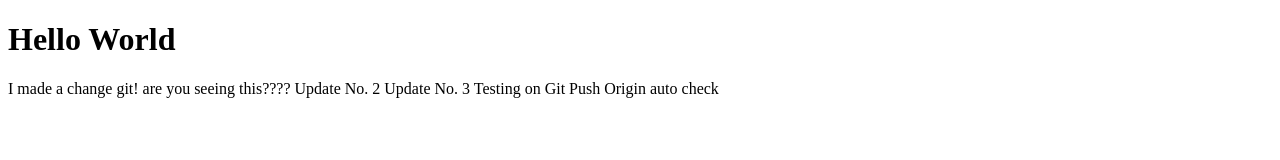
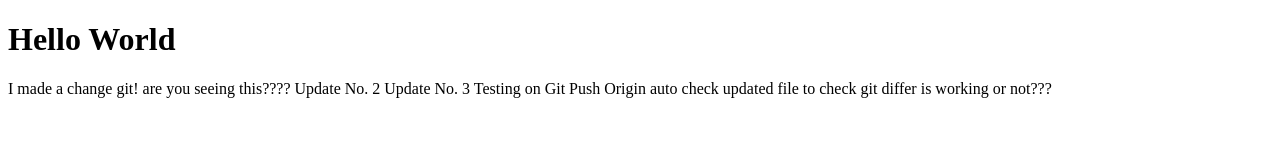
Before and after one commit to syedmuhammadmoin/gitPractice, a plain HTML site: page index.html in a window 1280 px wide. Drawn offline with Linux system fonts and the light colour scheme.

Commit message:
updated git to check git differ

```diff
--- a/index.html
+++ b/index.html
@@ -23,6 +23,9 @@
 
         auto check
 
+
+        updated file to check git differ is working or not???
+
     </div>
 
 </body>
```
